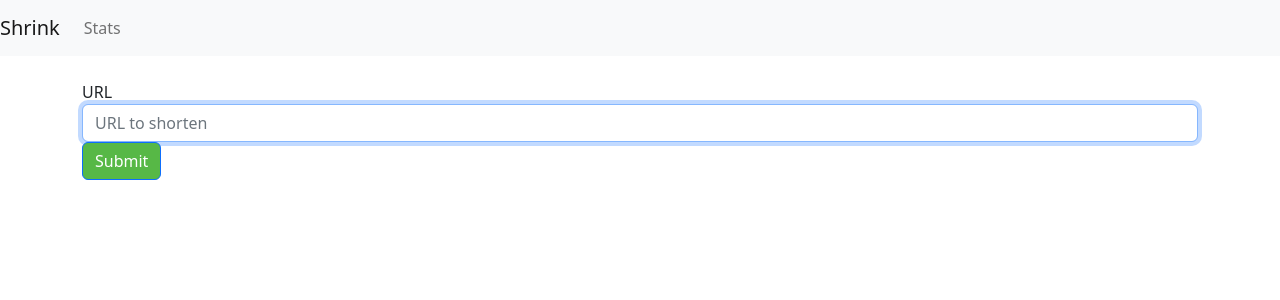
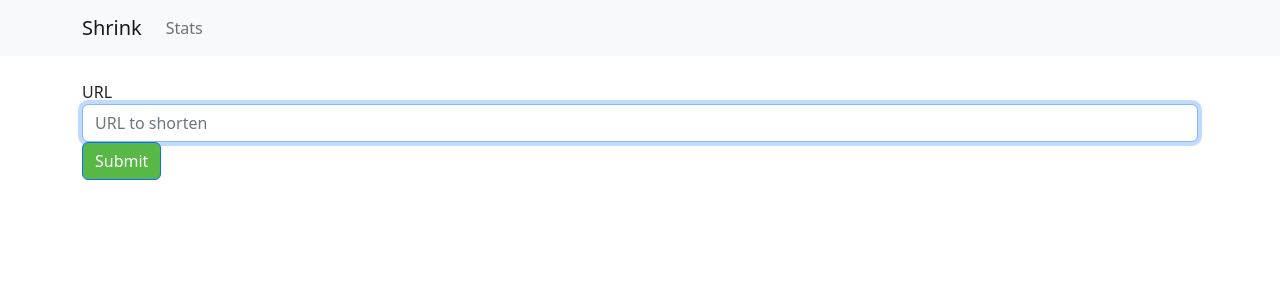
Before and after one commit to CobblePot59/shrink, a Flask app: page / in a window 1280 px wide. Shown: the top 300 px of the page. Run offline with Flask 3, Linux system fonts and the light colour scheme; some libraries are stand-ins or nearby versions.

Commit message:
Add files via upload

```diff
--- a/volumes/app/templates/navbar.html
+++ b/volumes/app/templates/navbar.html
@@ -1,13 +1,12 @@
 <nav class="navbar navbar-expand-md navbar-light bg-light">
-        <a class="navbar-brand" href="{{ url_for('index')}}">Shrink</a>
-        <button class="navbar-toggler" type="button" data-toggle="collapse" data-target="#navbarNav" aria-controls="navbarNav" aria-expanded="false" aria-label="Toggle naviga">
-                <span class="navbar-toggler-icon"></span>
-        </button>
-        <div class="collapse navbar-collapse" id="navbarNav">
-                <ul class="navbar-nav">
-                <li class="nav-item active">
-                        <a class="nav-link" href="{{ url_for('stats')}}">Stats</a>
-                </li>
-                </ul>
-        </div>
+	<div class="container">
+		<a class="navbar-brand href="{{ url_for('index')}}">Shrink</a>
+		<div class="collapse navbar-collapse" id="navbarsExampleDefault">
+			<ul class="navbar-nav ml-auto">
+				<li class="nav-item ">
+					<a class="nav-link " href="{{ url_for('stats')}}">Stats</a>
+				</li>
+			</ul>
+		</div>
+	</div>
 </nav>
```
